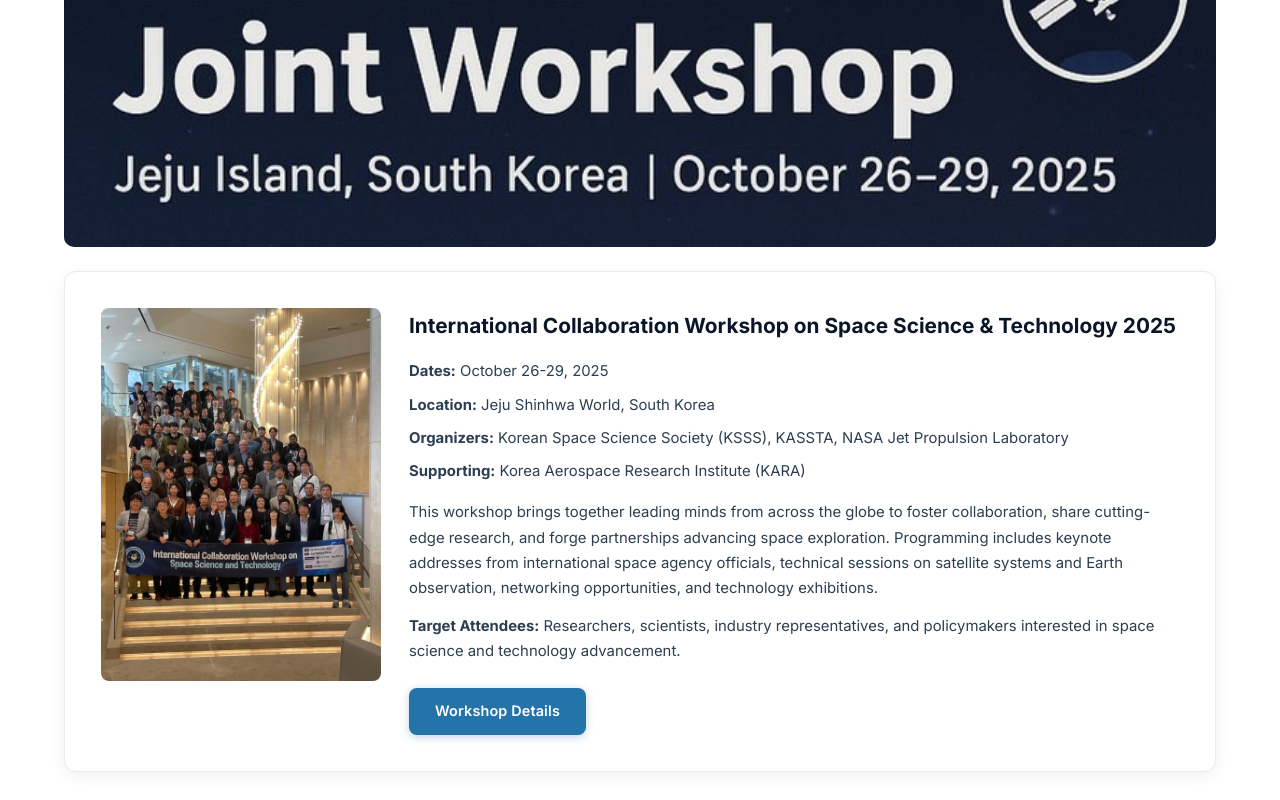
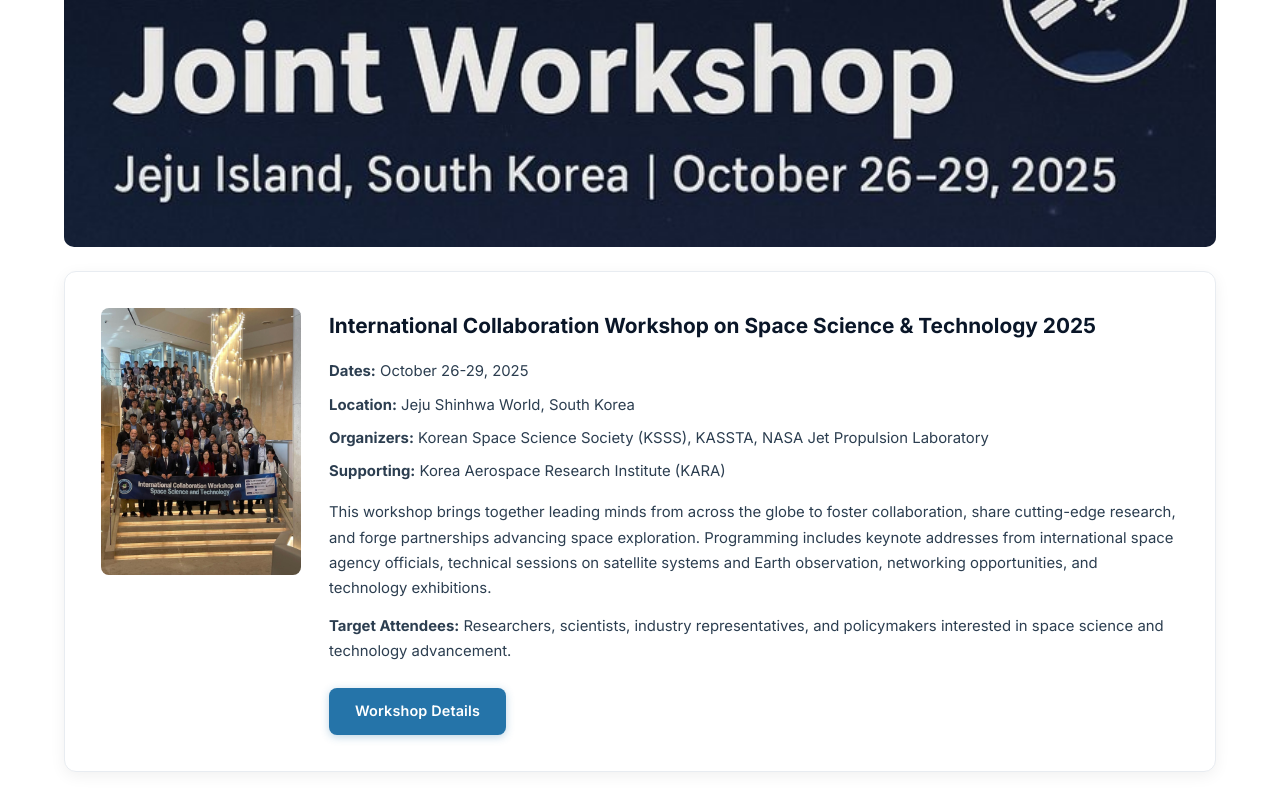
Before and after one commit to yunks128/kassta, a React (Vite) app: page /#/activities in a window 1280 px wide. Shown: the part 522-1322 px from the top of the page. Built offline with nearby package versions, Linux system fonts and the light colour scheme.

Commit message:
Reduce Workshop 2025 group photo size

```diff
--- a/src/pages/Activities.jsx
+++ b/src/pages/Activities.jsx
@@ -24,7 +24,7 @@
         <div className="container">
           <img src={import.meta.env.BASE_URL + 'images/workshop2025-banner.jpg'} alt="Workshop 2025" style={{ width: '100%', borderRadius: 10, marginBottom: 24 }} />
           <div className="info-box" style={{ display: 'flex', gap: 28, alignItems: 'flex-start', flexWrap: 'wrap' }}>
-            <img src={import.meta.env.BASE_URL + 'images/workshop-group.jpg'} alt="Workshop 2025 group photo" style={{ width: 280, borderRadius: 8, flexShrink: 0 }} />
+            <img src={import.meta.env.BASE_URL + 'images/workshop-group.jpg'} alt="Workshop 2025 group photo" style={{ width: 200, maxHeight: 300, objectFit: 'cover', borderRadius: 8, flexShrink: 0 }} />
             <div style={{ flex: 1, minWidth: 280 }}>
               <h2>International Collaboration Workshop on Space Science &amp; Technology 2025</h2>
               <p><strong>Dates:</strong> October 26-29, 2025</p>
```
